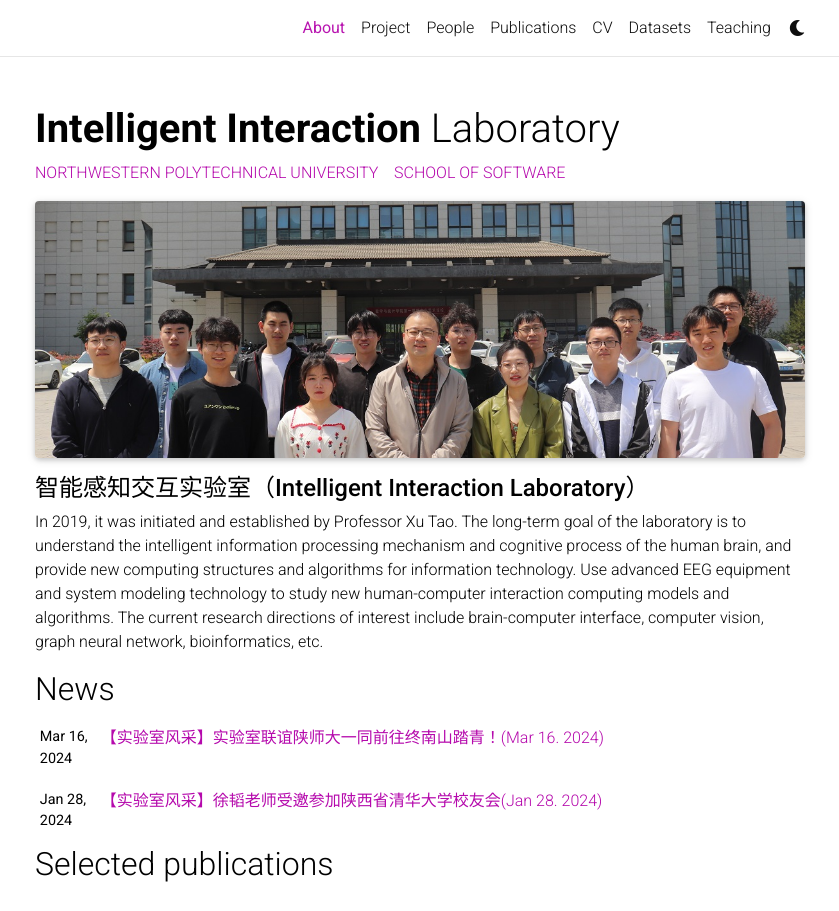
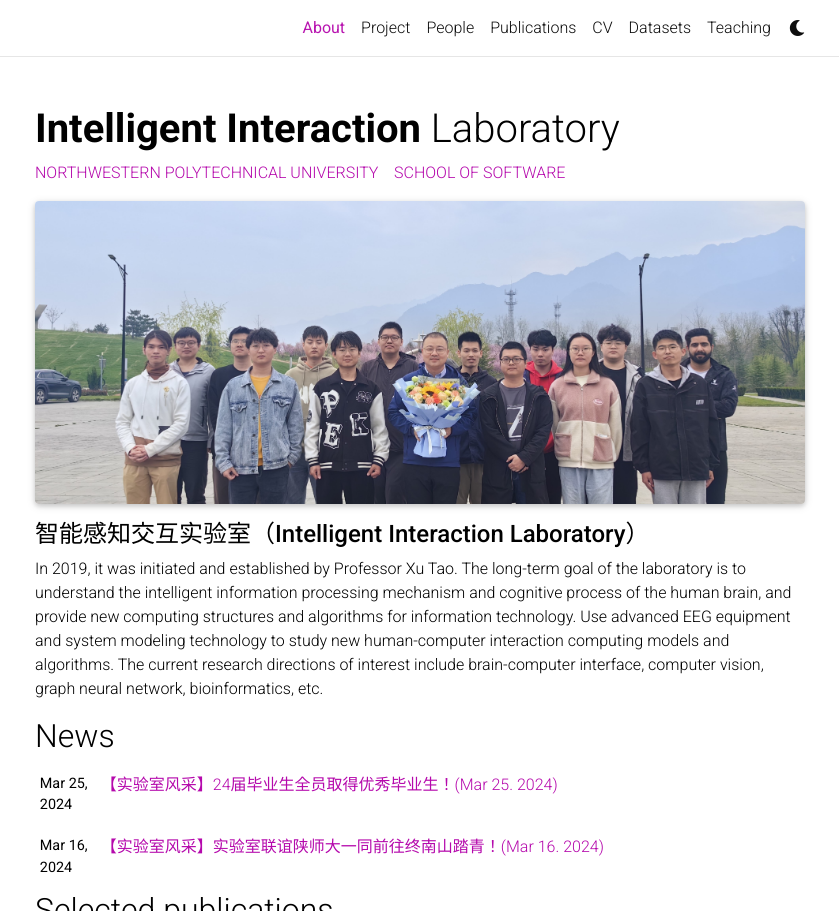
Before and after one commit to IntelligentInteractiveLab/intelligentinteractivelab.github.io, a Jekyll site: the page built from _pages/about.md, in a window 1280 px wide and 1228 px high, cut to the strip 0-911 px from the top of the window. Shown: the whole strip, without its empty margins (220-1059 px from the left). Built offline with Jekyll 4.4.1, drawn with Linux system fonts in a browser that asks for light colours; full-size pictures stand in for the smaller copies a plugin makes; comment, search, counter and statistics services are not loaded; a style sheet for code colours, icons or effects is not loaded.

Commit message:
更新主页照片

```diff
--- /dev/null
+++ b/_news/announcement_18.md
@@ -0,0 +1,14 @@
+---
+layout: post
+date: March 25, 2024
+title: 【实验室风采】24届毕业生全员取得优秀毕业生！(Mar 25. 2024)
+inline: false
+related_posts: false
+---
+
+
+<div class="row justify-content-sm-center">
+    <div class="col-sm-10 mt-3 mt-md-0">
+        {% include figure.html path="assets/img/Outstanding_of_21st.png" title="Outstanding Graduates of the 21st Class" class="img-fluid rounded z-depth-1" %}
+    </div>
+</div>
--- a/_pages/about.md
+++ b/_pages/about.md
@@ -11,12 +11,9 @@
 
 <div class="row">
     <div class="col-sm mt-3 mt-md-0">
-        {% include figure.html path="assets/img/carousel_1.png" title="Intelligent Interaction Laboratory" class="img-fluid rounded z-depth-1" %}
+        {% include figure.html path="assets/img/carousel_2.jpg" title="Intelligent Interaction Laboratory" class="img-fluid rounded z-depth-1" %}
     </div>
 </div>
-
-<!-- <h4><strong>智能感知交互实验室（Intelligent Interaction Laboratory）</strong></h4> -->
-<!-- 2019年由徐韬教授和发起成立。该实验室的长期目标是理解人类大脑智能信息处理机理和认知过程，为信息技术提供新型的计算结构和算法。利用先进脑电设备、系统建模技术，研究新型的人机交互计算模型和算法。当前感兴趣的研究方向包括脑机接口、计算机视觉、图神经网络、生物信息学等。 -->
 
 #### **智能感知交互实验室（Intelligent Interaction Laboratory）**
 
```
Also changed, not shown: _projects/dengyixing.md (added, +6 -0 lines), _projects/wangxu.md (+2 -1 lines), _projects/wangxuan.md (+2 -1 lines), _projects/wubo.md (+2 -1 lines), _projects/qinyihang.md (renamed from _projects/tanyihang.md), assets/img/Outstanding_of_21st.png (added), assets/img/carousel_2.jpg (added).
